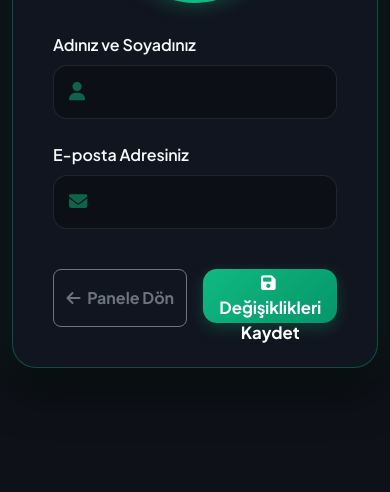
After one commit to AhmetCol11/-Trust-fleet, a Flask app: template app/templates/profil.html in a window 390 px wide. The commit adds this page. Shown: the part 352-844 px from the top of the page. Run offline with Flask 3, Linux system fonts and the light colour scheme; the template is opened without the code that fills it, so the values that code supplies are empty.

Commit message:
feat: Add profile picture upload and name edit features for drivers and passengers

```diff
--- /dev/null
+++ b/app/templates/profil.html
@@ -0,0 +1,211 @@
+{% extends "base.html" %}
+
+{% block content %}
+<style>
+    .profile-container {
+        max-width: 600px;
+        margin: 40px auto;
+        padding: 40px;
+        background: rgba(21, 26, 38, 0.65);
+        backdrop-filter: blur(20px);
+        -webkit-backdrop-filter: blur(20px);
+        border: 1px solid {% if role == 'sofor' %}rgba(245, 158, 11, 0.35){% else %}rgba(16, 185, 129, 0.35){% endif %};
+        border-radius: 24px;
+        box-shadow: 0 20px 45px rgba(0, 0, 0, 0.55), 0 0 40px {% if role == 'sofor' %}rgba(245, 158, 11, 0.15){% else %}rgba(16, 185, 129, 0.15){% endif %};
+    }
+
+    .avatar-wrapper {
+        position: relative;
+        width: 150px;
+        height: 150px;
+        margin: 0 auto 30px auto;
+        border-radius: 50%;
+        overflow: hidden;
+        border: 4px solid {% if role == 'sofor' %}#f59e0b{% else %}#10b981{% endif %};
+        box-shadow: 0 0 20px {% if role == 'sofor' %}rgba(245, 158, 11, 0.4){% else %}rgba(16, 185, 129, 0.4){% endif %};
+        cursor: pointer;
+        transition: all 0.3s ease;
+    }
+
+    .avatar-wrapper:hover {
+        transform: scale(1.05);
+        box-shadow: 0 0 25px {% if role == 'sofor' %}rgba(245, 158, 11, 0.6){% else %}rgba(16, 185, 129, 0.6){% endif %};
+    }
+
+    .avatar-wrapper img {
+        width: 100%;
+        height: 100%;
+        object-fit: cover;
+    }
+
+    .avatar-overlay {
+        position: absolute;
+        top: 0;
+        left: 0;
+        width: 100%;
+        height: 100%;
+        background: rgba(0, 0, 0, 0.6);
+        display: flex;
+        align-items: center;
+        justify-content: center;
+        flex-direction: column;
+        opacity: 0;
+        transition: opacity 0.3s ease;
+        color: #fafafa;
+    }
+
+    .avatar-wrapper:hover .avatar-overlay {
+        opacity: 1;
+    }
+
+    .avatar-overlay i {
+        font-size: 1.8rem;
+        margin-bottom: 5px;
+    }
+
+    .input-icon-group {
+        position: relative;
+        display: flex;
+        align-items: center;
+    }
+
+    .input-icon-group i {
+        position: absolute;
+        left: 16px;
+        font-size: 1.15rem;
+        z-index: 10;
+        color: {% if role == 'sofor' %}rgba(245, 158, 11, 0.5){% else %}rgba(16, 185, 129, 0.5){% endif %};
+    }
+
+    .input-icon-group .form-control {
+        padding-left: 48px !important;
+        height: 54px;
+        border-radius: 14px;
+        background-color: rgba(10, 12, 18, 0.6) !important;
+        border: 1px solid rgba(255, 255, 255, 0.07);
+        color: #fafafa !important;
+        transition: all 0.3s ease;
+        font-size: 0.95rem;
+    }
+
+    .input-icon-group .form-control:focus {
+        border-color: {% if role == 'sofor' %}#f59e0b{% else %}#10b981{% endif %} !important;
+        box-shadow: 0 0 14px {% if role == 'sofor' %}rgba(245, 158, 11, 0.25){% else %}rgba(16, 185, 129, 0.25){% endif %} !important;
+    }
+
+    .btn-premium-submit {
+        width: 100%;
+        height: 54px;
+        border-radius: 14px;
+        font-weight: 700;
+        font-size: 1.05rem;
+        transition: all 0.3s ease;
+        border: none;
+        color: #fff;
+        background: {% if role == 'sofor' %}linear-gradient(135deg, #f59e0b 0%, #d97706 100%){% else %}linear-gradient(135deg, #10b981 0%, #059669 100%){% endif %};
+        box-shadow: 0 5px 15px {% if role == 'sofor' %}rgba(245, 158, 11, 0.25){% else %}rgba(16, 185, 129, 0.25){% endif %};
+    }
+
+    .btn-premium-submit:hover {
+        transform: translateY(-2px);
+        box-shadow: 0 8px 22px {% if role == 'sofor' %}rgba(245, 158, 11, 0.35){% else %}rgba(16, 185, 129, 0.35){% endif %};
+    }
+</style>
+
+<div class="profile-container">
+    <div class="text-center mb-4">
+        <h2 class="fw-extrabold text-light mb-1">Profil Ayarlarım</h2>
+        <p class="text-secondary small">Kişisel bilgilerinizi ve profil fotoğrafınızı güncelleyin</p>
+    </div>
+
+    <form action="" method="post" enctype="multipart/form-data">
+        <!-- Profil Fotoğrafı Bölümü -->
+        <div class="text-center">
+            <div class="avatar-wrapper" onclick="document.getElementById('profil_resmi').click();">
+                {% if user.profil_resmi %}
+                    <img id="avatarPreview" src="{{ url_for('static', filename='uploads/avatars/' + user.profil_resmi) }}" alt="Profil Resmi">
+                {% else %}
+                    {% set display_name = (user.ad + '+' + user.soyad) if role == 'sofor' else user.ad_soyad %}
+                    {% set avatar_color = 'f59e0b' if role == 'sofor' else '10b981' %}
+                    <img id="avatarPreview" src="https://ui-avatars.com/api/?name={{ display_name }}&background={{ avatar_color }}&color=fff&size=200&bold=true" alt="Varsayılan Profil Resmi">
+                {% endif %}
+                <div class="avatar-overlay">
+                    <i class="fa-solid fa-camera"></i>
+                    <span class="small fw-bold">Değiştir</span>
+                </div>
+            </div>
+            <!-- Gizli File Input -->
+            <input type="file" name="profil_resmi" id="profil_resmi" class="d-none" accept="image/*" onchange="previewImage(this);">
+        </div>
+
+        <!-- İsim Bilgileri -->
+        {% if role == 'sofor' %}
+            <div class="mb-4">
+                <label class="form-label fw-semibold text-light mb-2">Adınız</label>
+                <div class="input-icon-group">
+                    <i class="fa-solid fa-user"></i>
+                    <input type="text" name="ad" class="form-control" required value="{{ user.ad }}">
+                </div>
+            </div>
+            <div class="mb-4">
+                <label class="form-label fw-semibold text-light mb-2">Soyadınız</label>
+                <div class="input-icon-group">
+                    <i class="fa-solid fa-user"></i>
+                    <input type="text" name="soyad" class="form-control" required value="{{ user.soyad }}">
+                </div>
+            </div>
+            <div class="mb-4">
+                <label class="form-label fw-semibold text-light mb-2">Kullanıcı Adınız (Değiştirilemez)</label>
+                <div class="input-icon-group">
+                    <i class="fa-solid fa-user-gear"></i>
+                    <input type="text" class="form-control text-muted" readonly disabled value="{{ user.kullanici_adi }}">
+                </div>
+            </div>
+            <div class="mb-4">
+                <label class="form-label fw-semibold text-light mb-2">Plakanız</label>
+                <div class="input-icon-group">
+                    <i class="fa-solid fa-bus"></i>
+                    <input type="text" class="form-control text-muted" readonly disabled value="{{ user.arac_plaka if user.arac_plaka else 'Seçilmedi' }}">
+                </div>
+            </div>
+        {% else %}
+            <div class="mb-4">
+                <label class="form-label fw-semibold text-light mb-2">Adınız ve Soyadınız</label>
+                <div class="input-icon-group">
+                    <i class="fa-solid fa-user"></i>
+                    <input type="text" name="ad_soyad" class="form-control" required value="{{ user.ad_soyad }}">
+                </div>
+            </div>
+        {% endif %}
+
+        <div class="mb-4">
+            <label class="form-label fw-semibold text-light mb-2">E-posta Adresiniz</label>
+            <div class="input-icon-group">
+                <i class="fa-solid fa-envelope"></i>
+                <input type="email" class="form-control text-muted" readonly disabled value="{{ user.email }}">
+            </div>
+        </div>
+
+        <div class="pt-3 d-flex gap-3">
+            {% if role == 'sofor' %}
+                <a href="{{ url_for('main.index') }}" class="btn btn-outline-secondary w-50 py-3 rounded-3 fw-bold"><i class="fa-solid fa-arrow-left me-1"></i> Panele Dön</a>
+            {% else %}
+                <a href="{{ url_for('main.yolcu_plaka_sorgula') }}" class="btn btn-outline-secondary w-50 py-3 rounded-3 fw-bold"><i class="fa-solid fa-arrow-left me-1"></i> Panele Dön</a>
+            {% endif %}
+            <button type="submit" class="btn-premium-submit w-50"><i class="fa-solid fa-floppy-disk me-1"></i> Değişiklikleri Kaydet</button>
+        </div>
+    </form>
+</div>
+
+<script>
+    function previewImage(input) {
+        if (input.files && input.files[0]) {
+            const reader = new FileReader();
+            reader.onload = function(e) {
+                document.getElementById('avatarPreview').src = e.target.result;
+            }
+            reader.readAsDataURL(input.files[0]);
+        }
+    }
+</script>
+{% endblock %}
```
Also changed, not shown: AI_GUNLUGU.md (+9 -0 lines), add_profil_resmi.py (added, +33 -0 lines), app/main/routes.py (+89 -3 lines), app/models.py (+6 -2 lines), app/templates/index.html (+12 -2 lines), app/templates/yolcu.html (+13 -3 lines), app/templates/yolcu_plaka_sorgula.html (+13 -3 lines), docs/ai-gunlugu.md (+14 -0 lines), run.py (+6 -4 lines), app/static/uploads/avatars/sofor_12_1779708627.jpg (added), app/static/uploads/avatars/yolcu_1_1779708487.jpg (added), app/static/uploads/avatars/yolcu_2_1779708421.jpg (added), sofor_guvenlik.db, 1 other file.
